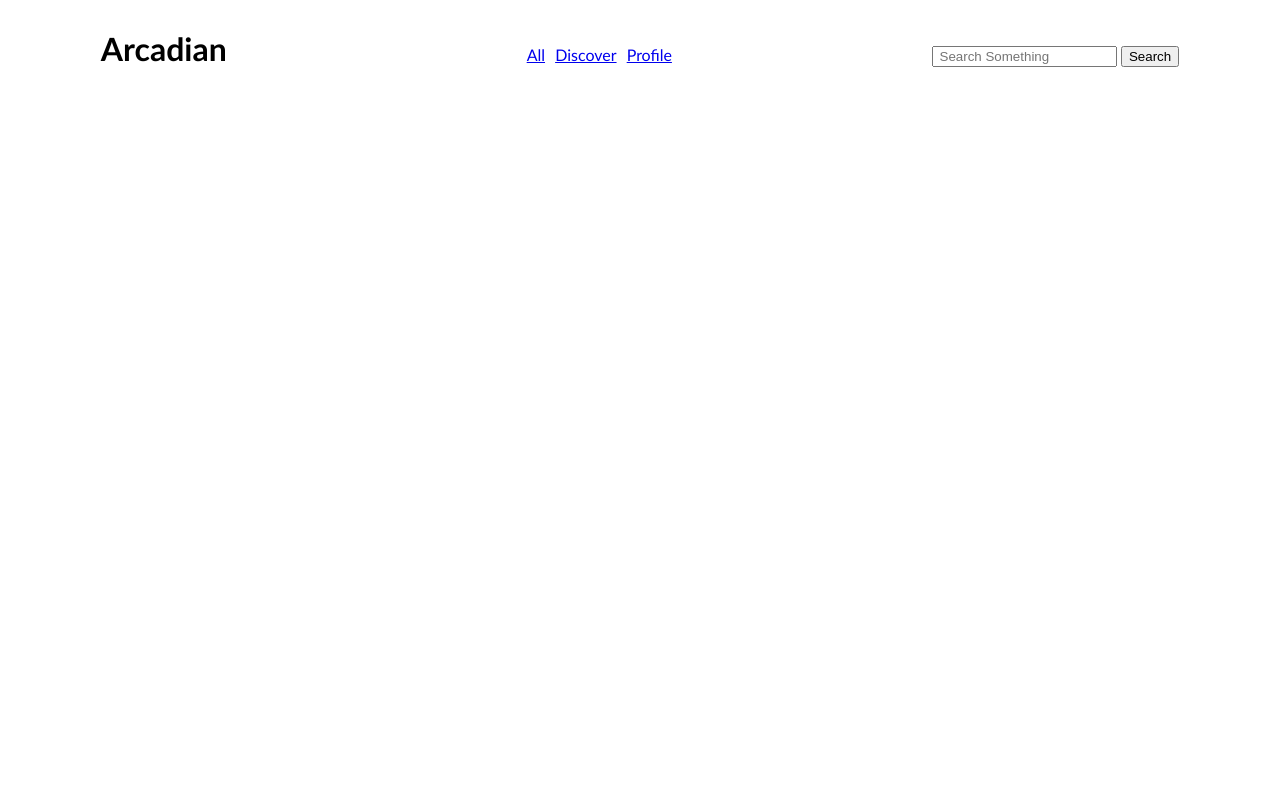
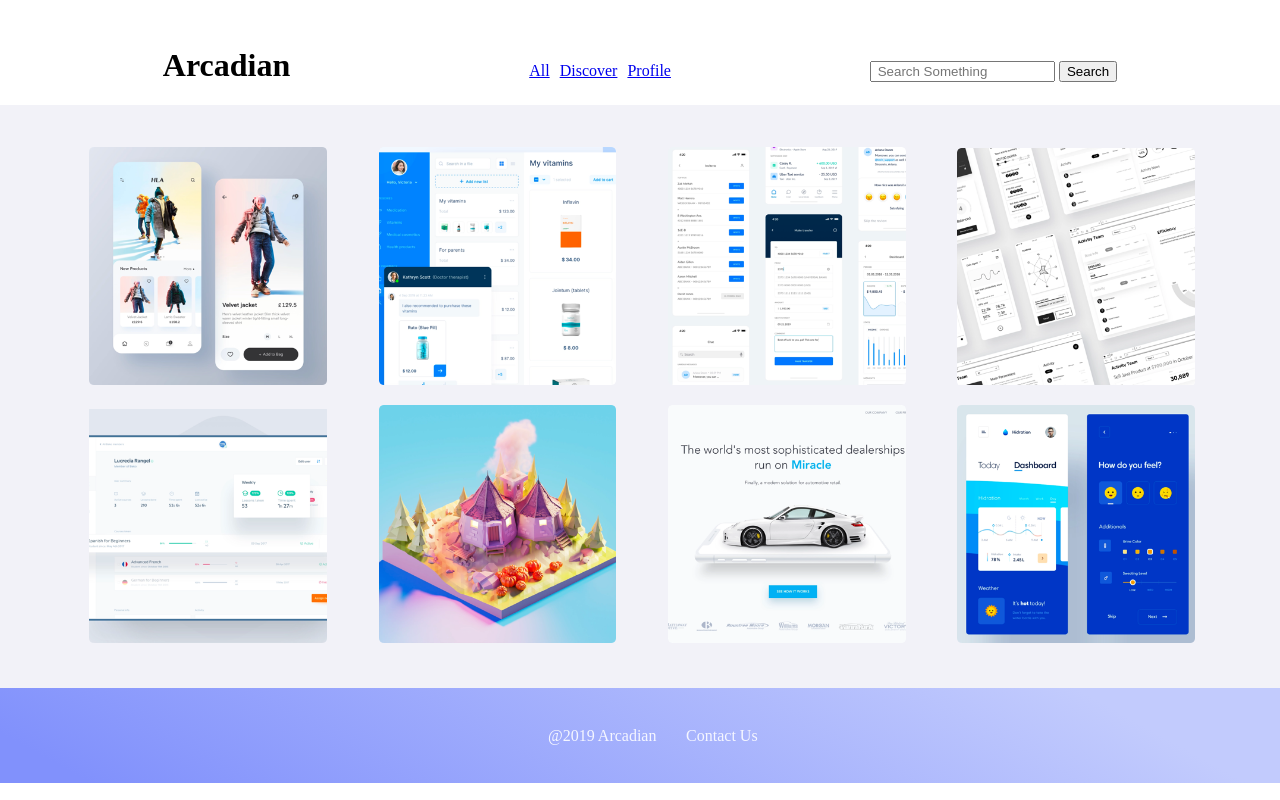
Before and after one commit to MARX1108/Arcadian, a PHP site: page / in a window 1280 px wide; the page is wider, and only the part inside the window is pictured. Run offline with PHP 8.4, Linux system fonts and the light colour scheme.

Commit message:
all page init

```diff
--- a/css/style.css
+++ b/css/style.css
@@ -1,10 +1,16 @@
-body{
-    font-family: 'Trebuchet MS', 'Lucida Sans Unicode', 'Lucida Grande', 'Lucida Sans', Arial, sans-serif
+body
+{
+    margin: 0;
+    font-family: JosefinSans-Regular;
+    background-color: #ffffff;
+
 }
+
 
 /* header section--------------------------------------------------------------- */
 #header
 {
+    padding: 2% 0% 0% 0%;
     width: 100%;
     text-align: center;
 }
@@ -12,27 +18,75 @@ body{
 #header  h1
 {
     display: inline-block;
-    padding: 0 20% 0 5%;
+    padding: 0 15% 0 5%;
 }
 
-
-#header  form
+#header form
 {
-    /* float: right; */
     display: inline-block;
-    padding: 0 5% 0 20%;
+    padding: 0 5% 0 15%;
 }
 
 #primary-nav
 {
     display: inline-block;
+
 }
-
-
 
 #primary-nav li{
     display: inline;
     padding: 3px;
+    text-decoration: aqua;
+    font-family: JosefinSans-Regular;
+
+
 }
 
 /* body section--------------------------------------------------------------- */
+.main
+{
+    widows: 100%;
+    padding: 2%;
+    background-color: #f2f2f8;
+}
+.main > ul > li
+{
+
+    display: inline;
+    padding: 2% 2% 10% 2%;
+}
+
+/* footer section--------------------------------------------------------------- */
+#footer
+{
+    width: 100%;
+    padding: 3% 2% 3% 2%;
+
+    background-image: linear-gradient(-151deg, #C2CBFD 17%, #8191FC 94%);
+}
+
+#footer div
+{
+    text-align: center;
+    font-family: JosefinSans-Light;
+    color: #F5F6FF;
+}
+
+#copyright > a
+{
+    color: #F5F6FF;
+    /* font-family: JosefinSans-Bold; */
+    font-family: JosefinSans-Regular;
+    padding: 0% 2% 0% 2%;
+    text-decoration: aqua;
+}
+
+#circle_001
+{
+    content:  " ";
+    height:   40px;
+    width:    40px;
+    position: relative;
+    border-radius: 50%;
+    background: rgba(169,179,248,0.70);
+}
--- a/index.html
+++ b/index.html
@@ -20,17 +20,53 @@
                             <input type="text" placeholder=" Search Something">
                             <button>Search</button>
                     </form>
+
         </div>
             <!----------------------------- body content section  ----------------------------->
-            <div>
-                <dir class = "storyboard">
-                        <!-- <img src="./assets/001.jpg" alt="001" width="40%"> -->
-                </dir>
+
+        <div class = "main">
+
+                <ul>
+                    <li>
+                        <img src="./assets/001.jpg" alt="001" width="20%">
+                    </li>
+                    <li>
+                            <img src="./assets/002.png" alt="002" width="20%">
+                    </li>
+                    <li>
+                            <img src="./assets/003.png" alt="003" width="20%">
+                    </li>
+                    <li>
+                        <img src="./assets/004.png" alt="004" width="20%">
+                    </li>
+                </ul>
+
+                <ul>
+                    <li>
+                            <img src="./assets/005.png" alt="005" width="20%">
+                        </li>
+                        <li>
+                                <img src="./assets/006.png" alt="006" width="20%">
+                        </li>
+                        <li>
+                                <img src="./assets/007.png" alt="007" width="20%">
+                        </li>
+                        <li>
+                            <img src="./assets/008.png" alt="008" width="20%">
+                        </li>
+
+
+                </ul>
+        </div>
+            <!------------------------------ footer ----------------------------->
+
+        <div id = "footer">
+            <!-- <div id = "circle_001">
+            </div> -->
+            <div id = "copyright">
+                    @2019 Arcadian  <a href="#">Contact Us</a>
+
             </div>
-            <!------------------------------ footer ----------------------------->
-        </div>
-        <div>
-
         </div>
     </body>
 
```
